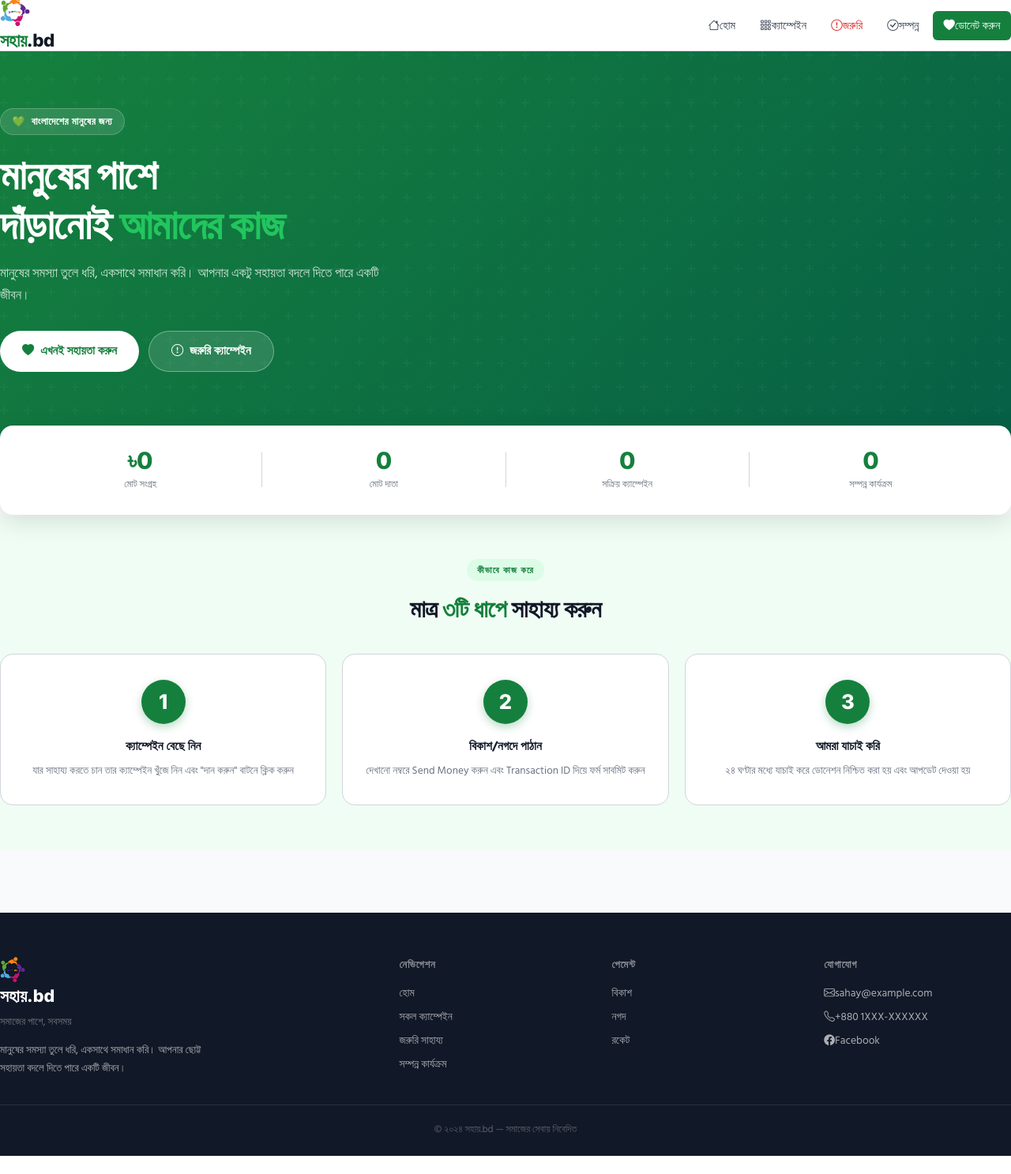
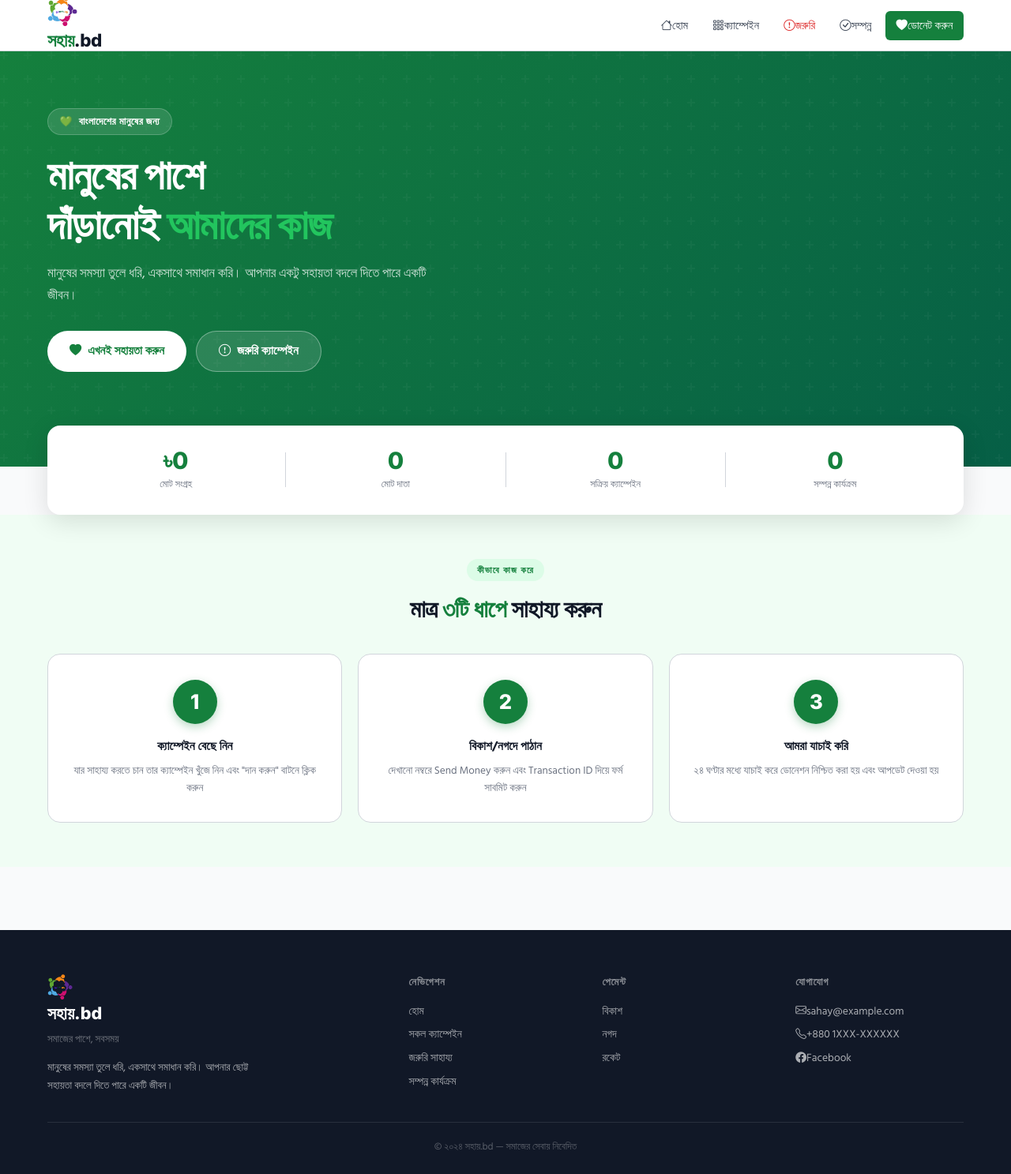
Before and after one commit to Mdmunnaa/SADKA, a Django app: page / in a window 1280 px wide. Shown: the whole page at 79% size. Before the commit the page ends 1464 px from the top, so only its background shows below. Run offline with Django 5.2, Linux system fonts and the light colour scheme; data that the repository does not hold is empty.

Commit message:
Add files via upload

```diff
--- a/static/css/main.css
+++ b/static/css/main.css
@@ -31,6 +31,19 @@
 }
 
 *, *::before, *::after { box-sizing: border-box; margin: 0; padding: 0; }
+
+/* ── Container (replaces Bootstrap's .container) ── */
+.container {
+  width: 100%;
+  max-width: 1200px;
+  margin-left: auto;
+  margin-right: auto;
+  padding-left: 1.25rem;
+  padding-right: 1.25rem;
+}
+@media (max-width: 576px) {
+  .container { padding-left: 1rem; padding-right: 1rem; }
+}
 
 body {
   font-family: 'Hind Siliguri', 'Inter', sans-serif;
```
